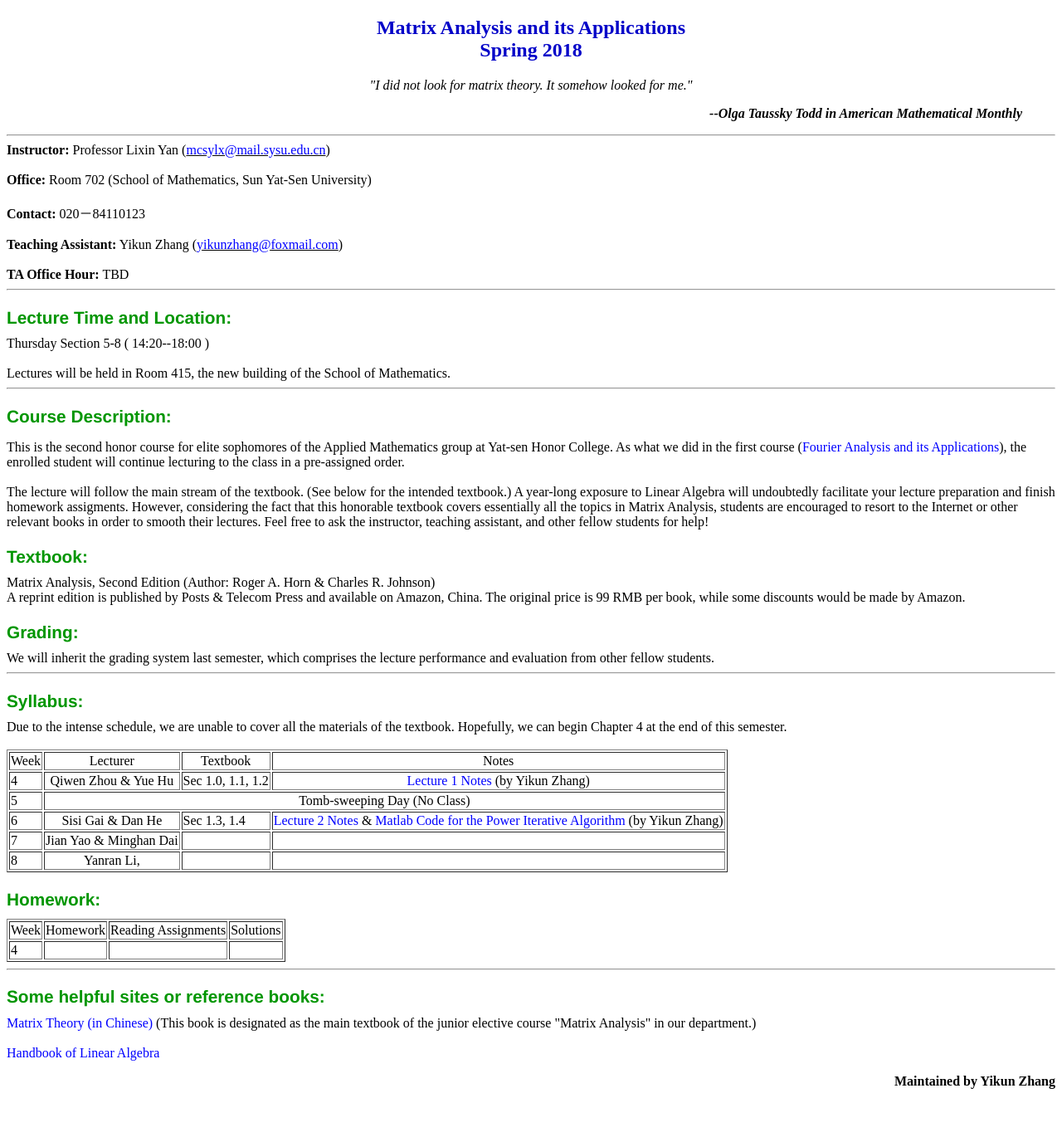
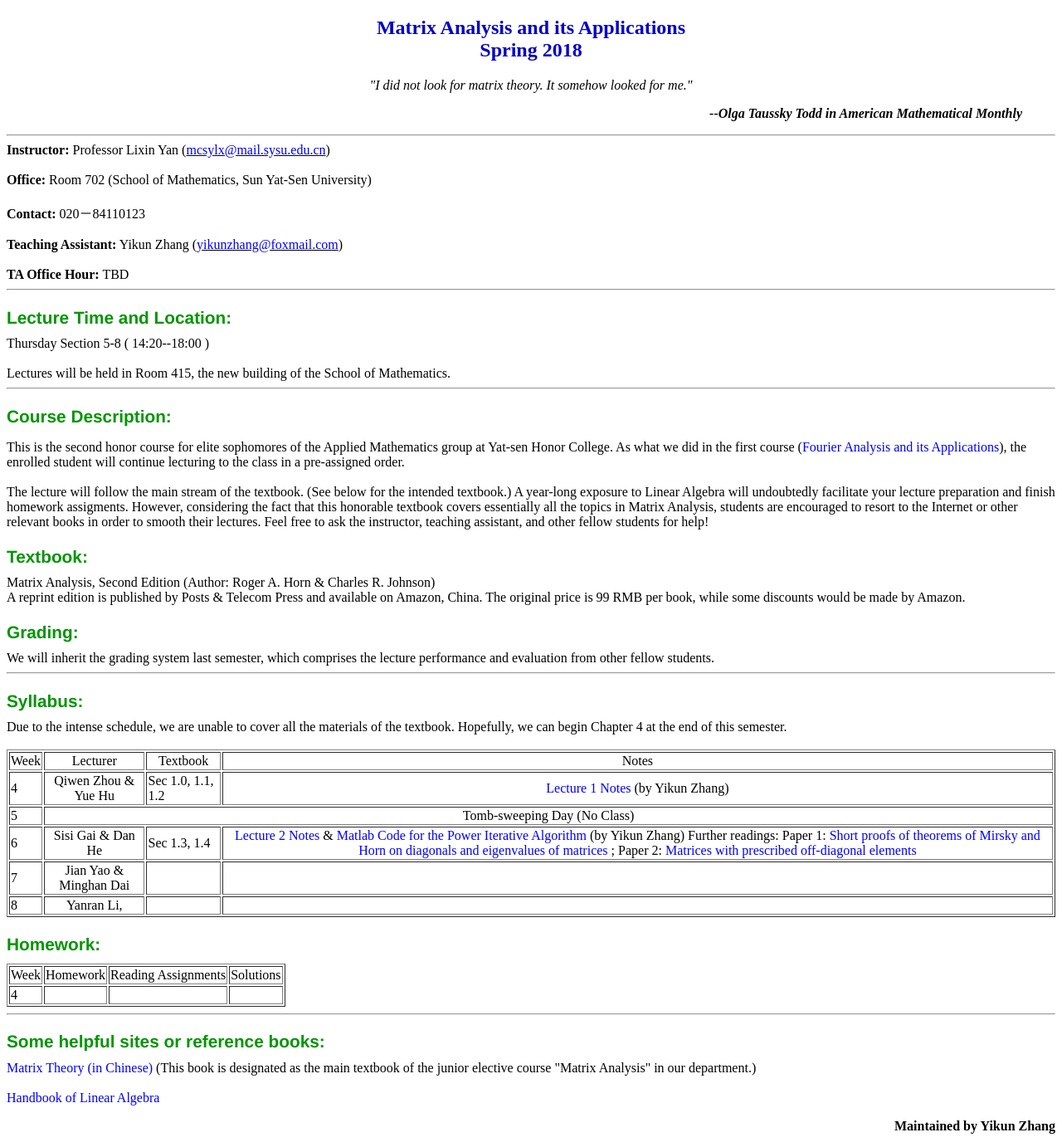
Before and after one commit to zhangyk8/zhangyk8.github.io, a Jekyll site: the page _teaching/matrix_analysis.html, which Jekyll copies as it is, in a window 1280 px wide. Shown: the whole page at 83% size. Built offline with Jekyll 4.4.1, drawn with Linux system fonts in a browser that asks for light colours; before the commit the page ends 1328 px from its top, so only the background shows below that.

Commit message:
Add files via upload

```diff
--- a/_teaching/matrix_analysis.html
+++ b/_teaching/matrix_analysis.html
@@ -106,7 +106,9 @@ Syllabus:
     <TD> 6 </TD>
     <TD colspan="5" align="center"> Sisi Gai & Dan He </TD>
     <TD colspan="6"> Sec 1.3, 1.4 </TD>
-    <TD colspan="3" align="center"> <a href="file_spring2018/Lecture_2.pdf">Lecture 2 Notes</a> & <a href="file_spring2018/Power_Iterative.m" download="Power_Iterative_Algorithm">Matlab Code for the Power Iterative Algorithm</a> (by Yikun Zhang) </TD>
+    <TD colspan="3" align="center"> <a href="file_spring2018/Lecture_2.pdf">Lecture 2 Notes</a> & <a href="file_spring2018/Power_Iterative.m" download="Power_Iterative_Algorithm">Matlab Code for the Power Iterative Algorithm</a> (by Yikun Zhang)
+    	Further readings: Paper 1: <a href="file_spring2018/Mirsky_and_Horn.pdf"> Short proofs of theorems of Mirsky and Horn on diagonals and eigenvalues of matrices </a>; Paper 2: <a href="file_spring2018/Prescribed_Offdiagonal.pdf">Matrices with prescribed off-diagonal elements</a>
+    </TD>
   </TR>
   <TR>
     <TD> 7 </TD>
```
